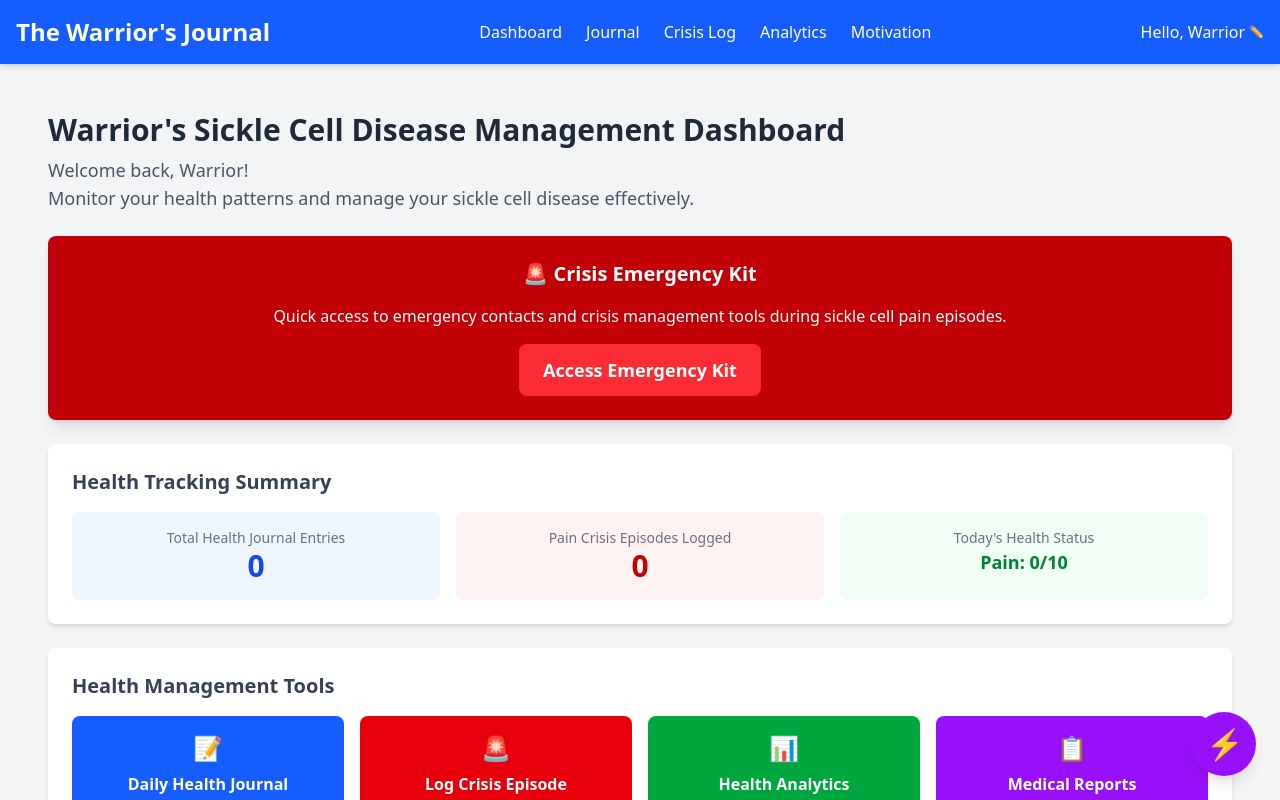
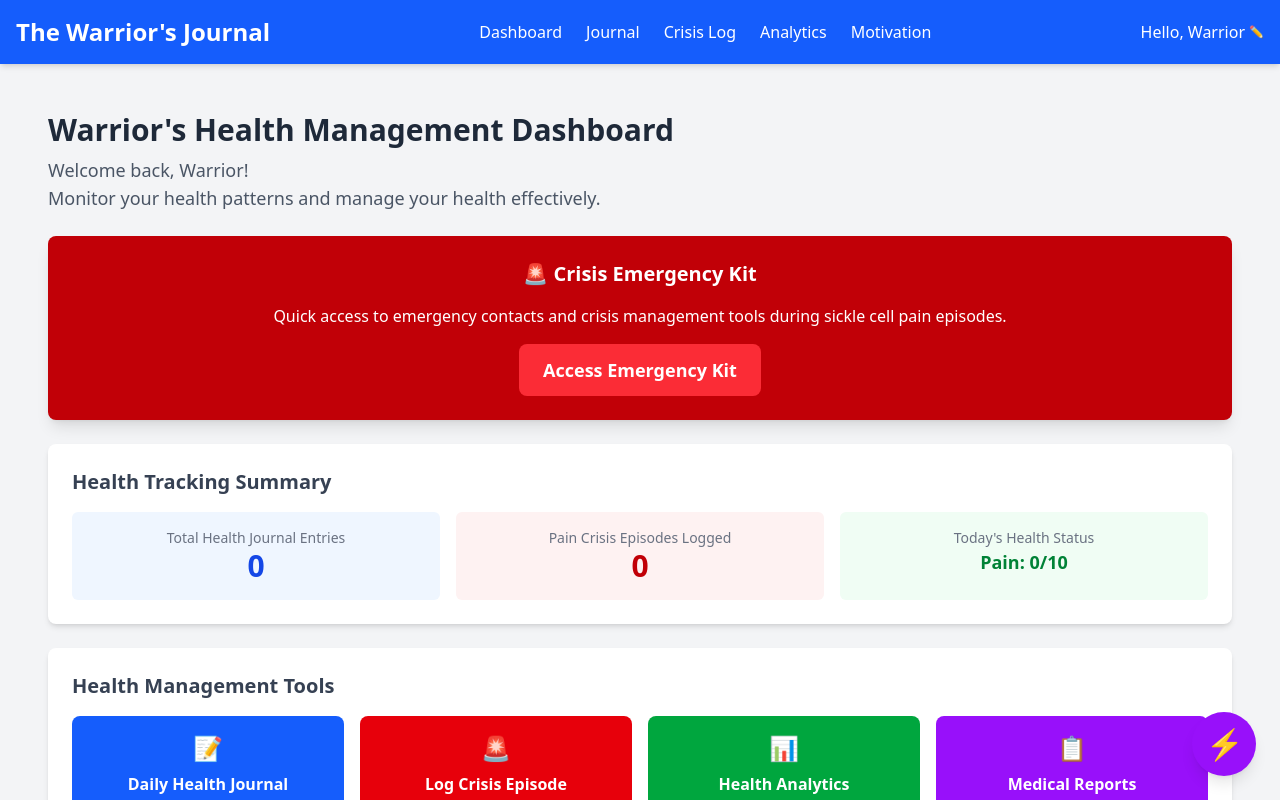
Before and after one commit to Muayyad822/warrior-journal-app, a React (Vite) app: page /dashboard in a window 1280 px wide. Both pictures are taken after a click on the button "Skip for now". Shown: the top 800 px of the page. Built offline with nearby package versions, Linux system fonts and the light colour scheme.

Commit message:
feat: Update Dashboard component title and welcome message for broader health management context

```diff
--- a/src/components/Dashboard.jsx
+++ b/src/components/Dashboard.jsx
@@ -18,10 +18,10 @@ function Dashboard() {
   return (
     <div className="p-4 sm:p-6 lg:p-8">
       <h1 className="text-3xl font-bold text-gray-800 mb-2">
-        {displayName}'s Sickle Cell Disease Management Dashboard
+        {displayName}'s Health Management Dashboard
       </h1>
       <p className="text-lg text-gray-600 mb-6">
-        Welcome back, {displayName}! <br /> Monitor your health patterns and manage your sickle cell disease effectively.
+        Welcome back, {displayName}! <br /> Monitor your health patterns and manage your health effectively.
       </p>
 
       {/* Emergency Kit Section - Always visible */}
```
